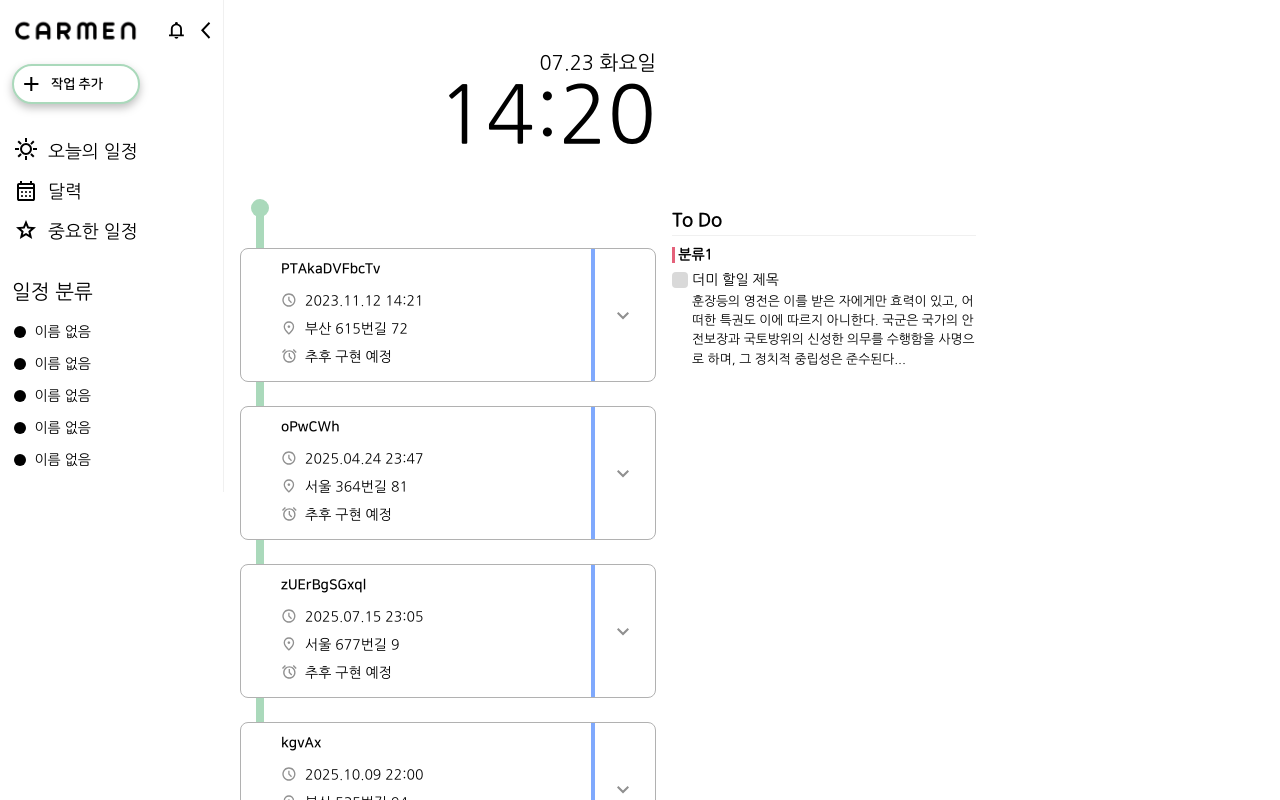
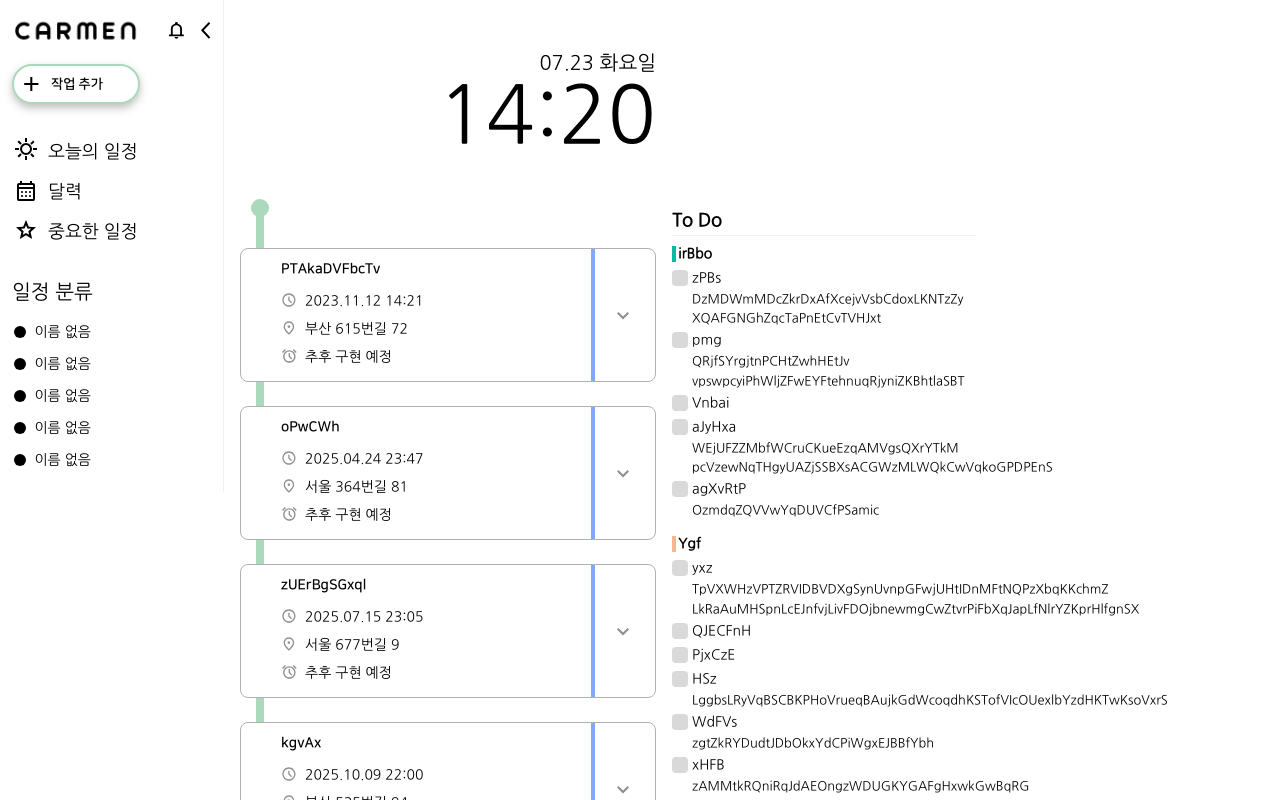
Before and after one commit to sangjin149/Carmen, a React (Create React App) app: page / in a window 1280 px wide. Shown: the top 800 px of the page. Built offline with nearby package versions, Linux system fonts and the light colour scheme.

Commit message:
feature: TodoList prop complete

```diff
--- a/src/components/Homepage/HomeTodoList.jsx
+++ b/src/components/Homepage/HomeTodoList.jsx
@@ -1,19 +1,20 @@
 import { styled } from "styled-components";
-import Todo from "@components/Homepage/TodoItem";
+import TodoItem from "@components/Homepage/TodoItem";
 
-export default function HomeTodoList() {
+export default function HomeTodoList({ todoGroupList }) {
     return (
         <Container>
             <Title>To Do</Title>
-      <TodoGroup>
-        <GroupTitleContainer>
-          <TitleStripe />
-          <Grouptitle>분류1</Grouptitle>
-        </GroupTitleContainer>
+            {todoGroupList.map(({ id, name, color: groupColor, todoList }) => (
+                <TodoGroup key={id}>
+                    <Grouptitle $stripeColor={groupColor}>{name}</Grouptitle>
                     <GroupTodoList>
-          <Todo />
+                        {todoList.map((todo) => (
+                            <TodoItem key={todo.id} todoData={todo} groupColor={groupColor} />
+                        ))}
                     </GroupTodoList>
                 </TodoGroup>
+            ))}
         </Container>
     );
 }
@@ -38,27 +39,24 @@ const TodoGroup = styled.div`
     flex-direction: column;
 `;
 
-const GroupTitleContainer = styled.div`
-  margin: none;
-  height: 26px;
+const Grouptitle = styled.h3`
+    height: 1.5rem;
+    margin: 0;
+    padding-left: 6px;
 
-  display: flex;
-  flex-direction: row;
-  align-items: center;
-`;
+    position: relative;
+    line-height: 1.5rem;
+    font-size: 0.875rem;
 
-const TitleStripe = styled.div`
-  width: 3px;
-  height: 16px;
-  background-color: #e4617a;
-`;
-
-const Grouptitle = styled.h3`
-  height: 16px;
-  margin: 0;
-  padding-left: 3px;
-  line-height: 16px;
-  font-size: 14px;
+    &::before {
+        content: "";
+        position: absolute;
+        top: 0.25rem;
+        left: 0px;
+        height: 1rem;
+        width: 0.25rem;
+        background-color: ${({ $stripeColor }) => $stripeColor};
+    }
 `;
 
 const GroupTodoList = styled.div`
--- a/src/components/Homepage/TodoItem.jsx
+++ b/src/components/Homepage/TodoItem.jsx
@@ -2,31 +2,17 @@ import { styled } from "styled-components";
 
 import Checkbox from "@ui/Checkbox";
 
-const DummyTodo = {
-  title: "더미 할일 제목",
-  done: false,
-  description: `훈장등의 영전은 이를 받은 자에게만 효력이 있고, 어떠한 특권도 이에
-        따르지 아니한다. 국군은 국가의 안전보장과 국토방위의 신성한 의무를
-        수행함을 사명으로 하며, 그 정치적 중립성은 준수된다...`,
-  color: "#3acf37",
-};
-
-export default function TodoItem({ todoData }) {
-  let { title, done, description, color } = todoData ?? DummyTodo;
+export default function TodoItem({ todoData, groupColor }) {
+    let { title, id, checked, description } = todoData;
 
     function handleClickTodoDone() {
-    done = !done;
+        checked = !checked;
     }
 
     return (
         <Container>
             <TitleContainer>
-        <Checkbox
-          id="group1"
-          name="group1-checked"
-          onClick={handleClickTodoDone}
-          checkedColor={color}
-        />
+                <Checkbox id={id} name={id} onClick={handleClickTodoDone} checkedColor={groupColor} />
                 <Title>{title}</Title>
             </TitleContainer>
             <Description>{description}</Description>
--- a/src/pages/Homepage.jsx
+++ b/src/pages/Homepage.jsx
@@ -2,9 +2,13 @@ import { styled } from "styled-components";
 
 import { Sidebar } from "@components/Sidebar";
 import { Clock, HomeScheduleList, HomeTodoList } from "@components/Homepage";
+import { generateDummyToDo } from "@utils/dummyToDo";
+
+const DUMMYTODOLIST = generateDummyToDo(4);
 
 export default function Homepage() {
     //router 적용 후 레이아웃 수정 예정
+
     return (
         <div style={{ display: "flex", flexDirection: "row" }}>
             <Sidebar />
@@ -12,7 +16,7 @@ export default function Homepage() {
                 <Clock />
                 <Content>
                     <HomeScheduleList />
-                    <HomeTodoList />
+                    <HomeTodoList todoGroupList={DUMMYTODOLIST} />
                 </Content>
             </Container>
         </div>
```
Lines whose indentation alone changed are shown as unchanged.
